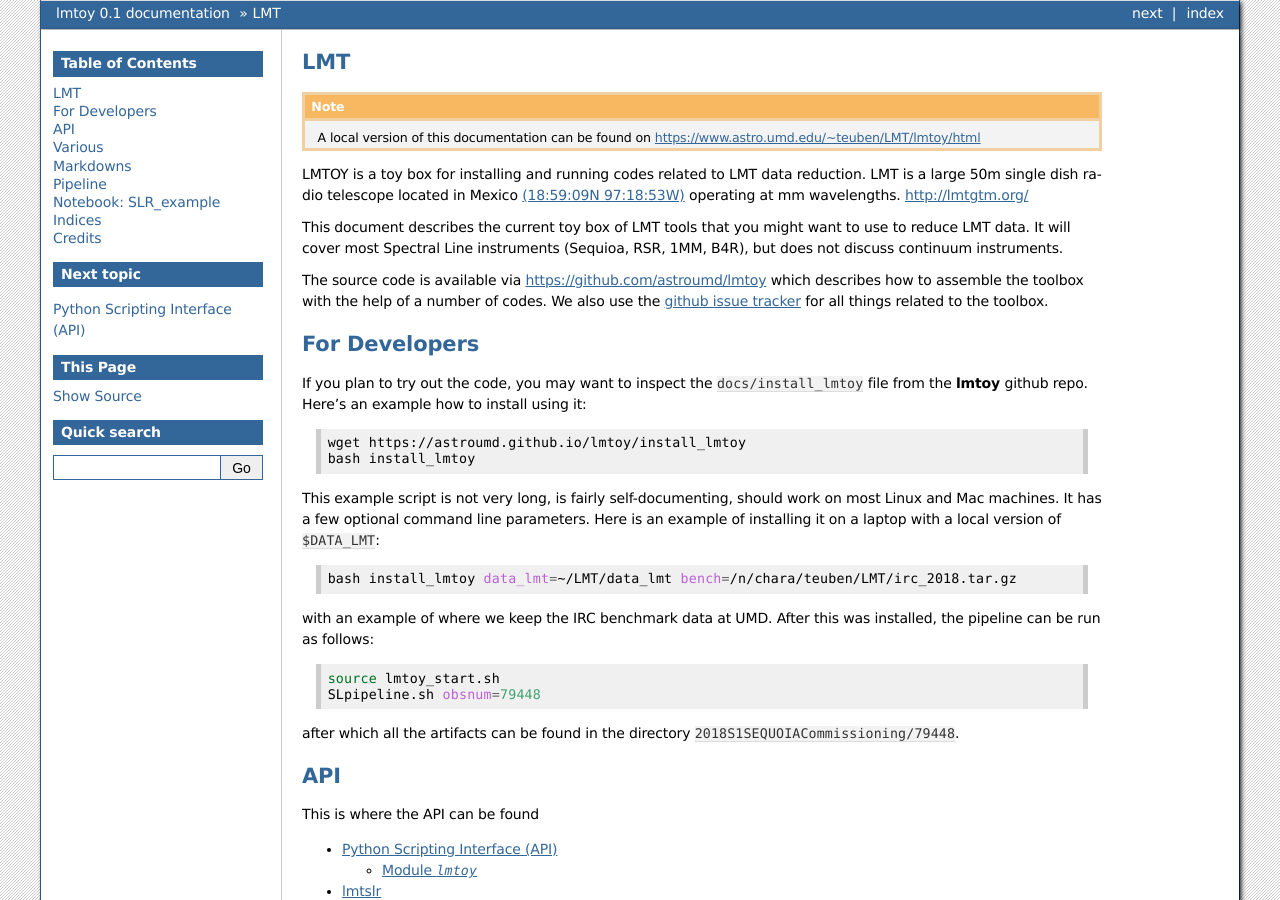
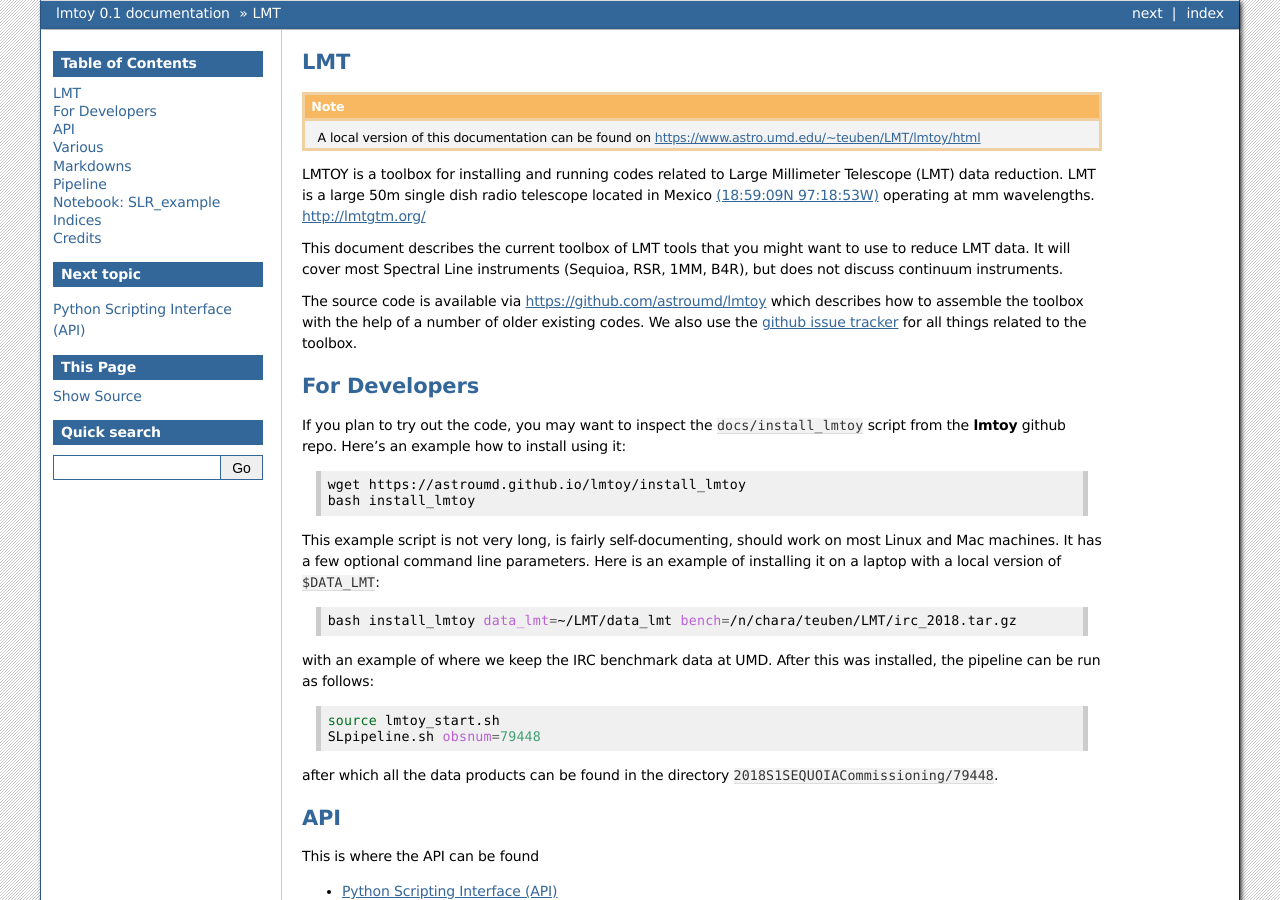
Before and after one commit to astroumd/lmtoy, a Sphinx documentation site: the page built from docs/source/index.rst, in a window 1280 px wide and 900 px high. Built offline with Sphinx 7.4.7, drawn with Linux system fonts in a browser that asks for light colours; pages that are not in the unit, such as notebooks, are missing from menus.

Commit message:
cleanup,  toy -> tools

```diff
--- a/docs/source/index.rst
+++ b/docs/source/index.rst
@@ -5,19 +5,21 @@ LMT
 .. note:: A local version of this documentation can be found on
    https://www.astro.umd.edu/~teuben/LMT/lmtoy/html
 
-LMTOY is a toy box for installing and running codes related to LMT
+LMTOY is a toolbox for installing and running codes related to
+Large Millimeter Telescope (LMT)
 data reduction. LMT is a large 50m single dish radio telescope located
 in Mexico
 `(18:59:09N 97:18:53W) <https://www.google.com/maps/place/Large+Millimeter+Telescope/@18.9857201,-97.315979,1233m/data=!3m1!1e3!4m5!3m4!1s0x85c516fb67a4820f:0xf9b66dcc651fb6e9!8m2!3d18.9857333!4d-97.3148183>`_
 operating at mm wavelengths.
 http://lmtgtm.org/
 
-This document describes the current toy box of LMT tools that you might
+This document describes the current toolbox of LMT tools that you might
 want to use to reduce LMT data.   It will cover most Spectral Line instruments
 (Sequioa, RSR, 1MM, B4R), but does not discuss continuum instruments.
 
 The source code is available via https://github.com/astroumd/lmtoy which describes
-how to assemble the toolbox with the help of a number of codes. We also use the
+how to assemble the toolbox with the help of a number of older existing
+codes. We also use the
 `github issue tracker <https://github.com/astroumd/lmtoy/issues>`_ for all things
 related to the toolbox.
 
@@ -26,7 +28,7 @@ For Developers
 ==============
 
 If you plan to try out the code, you may want to inspect the ``docs/install_lmtoy``
-file from the **lmtoy** github repo. Here's an example how to install using it:
+script from the **lmtoy** github repo. Here's an example how to install using it:
 
 .. code-block:: sh
 
@@ -49,7 +51,7 @@ run as follows:
     source lmtoy_start.sh
     SLpipeline.sh obsnum=79448
 
-after which all the artifacts can be found in the directory ``2018S1SEQUOIACommissioning/79448``.
+after which all the data products can be found in the directory ``2018S1SEQUOIACommissioning/79448``.
 
 
 API
```
